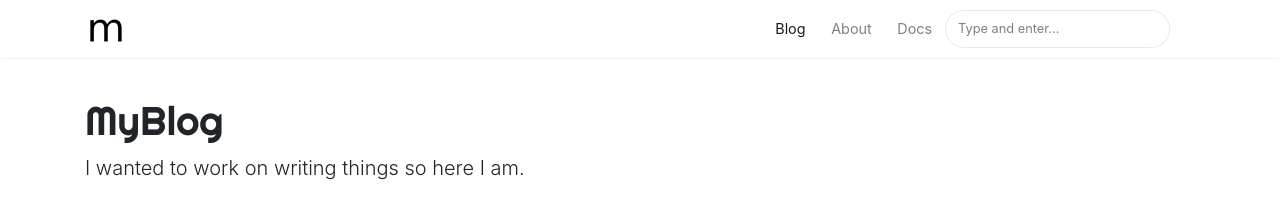
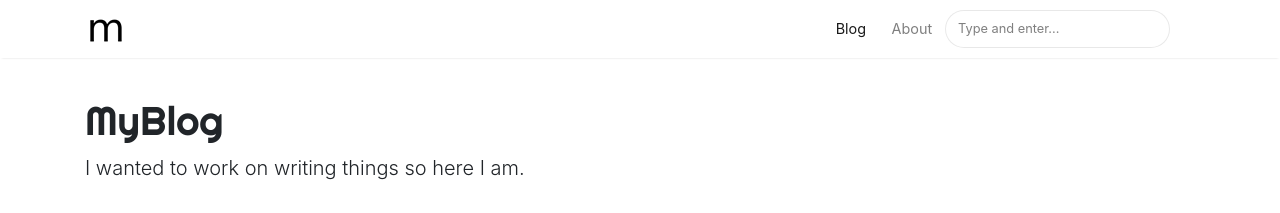
Before and after one commit to nathansharris/nathansharris.github.io, a Jekyll site: the page built from index.html, in a window 1280 px wide. Shown: the top 213 px of the page. Built offline with Jekyll 4.4.1, drawn with Linux system fonts in a browser that asks for light colours; nearby versions of some CDN libraries; the list of posts is cut into pages by our own code.

Commit message:
Comment out the docs section.

```diff
--- a/_layouts/default.html
+++ b/_layouts/default.html
@@ -75,9 +75,9 @@
                 <a class="nav-link" href="{{ site.baseurl }}/about">About</a>
                 </li>
 
-                <li class="nav-item">
+                <!--- <li class="nav-item">
                 <a target="_blank" class="nav-link" href="https://bootstrapstarter.com/bootstrap-templates/template-mediumish-bootstrap-jekyll/"> Docs</a>
-                </li>
+                </li> -->
 
                 {% include search-lunr.html %}
 
```
